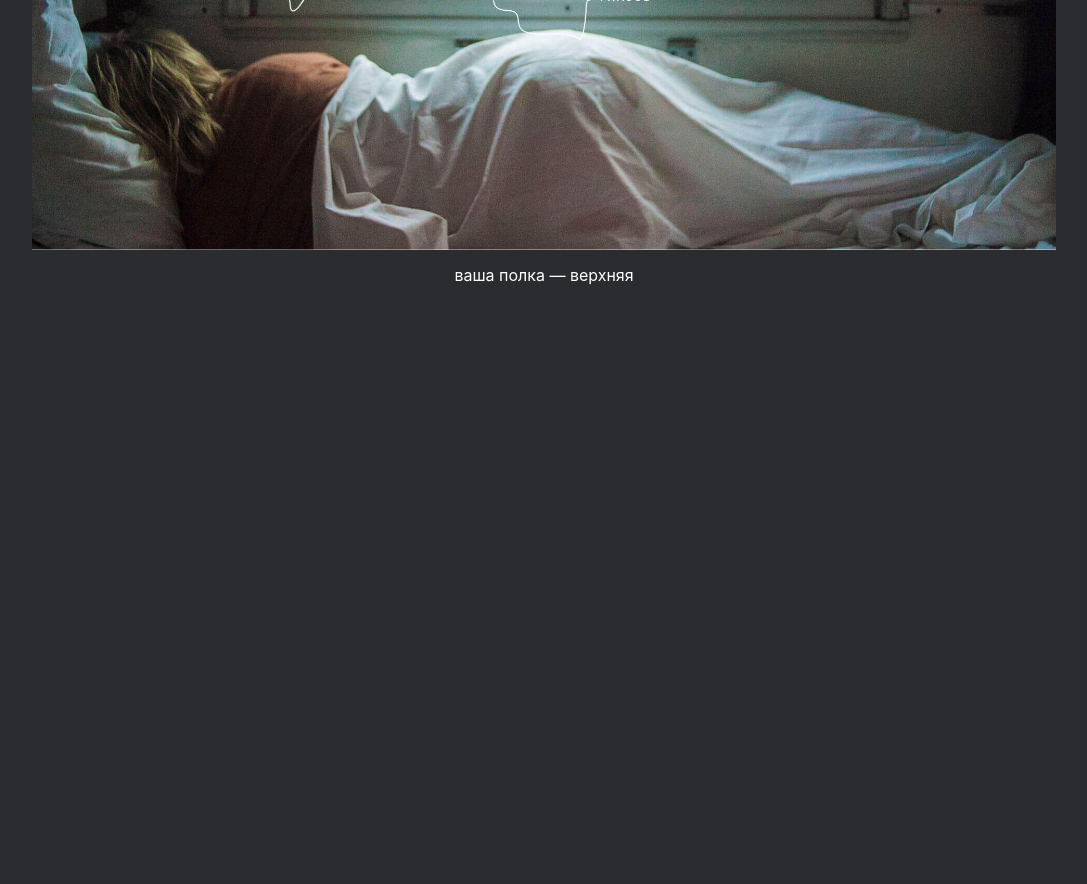
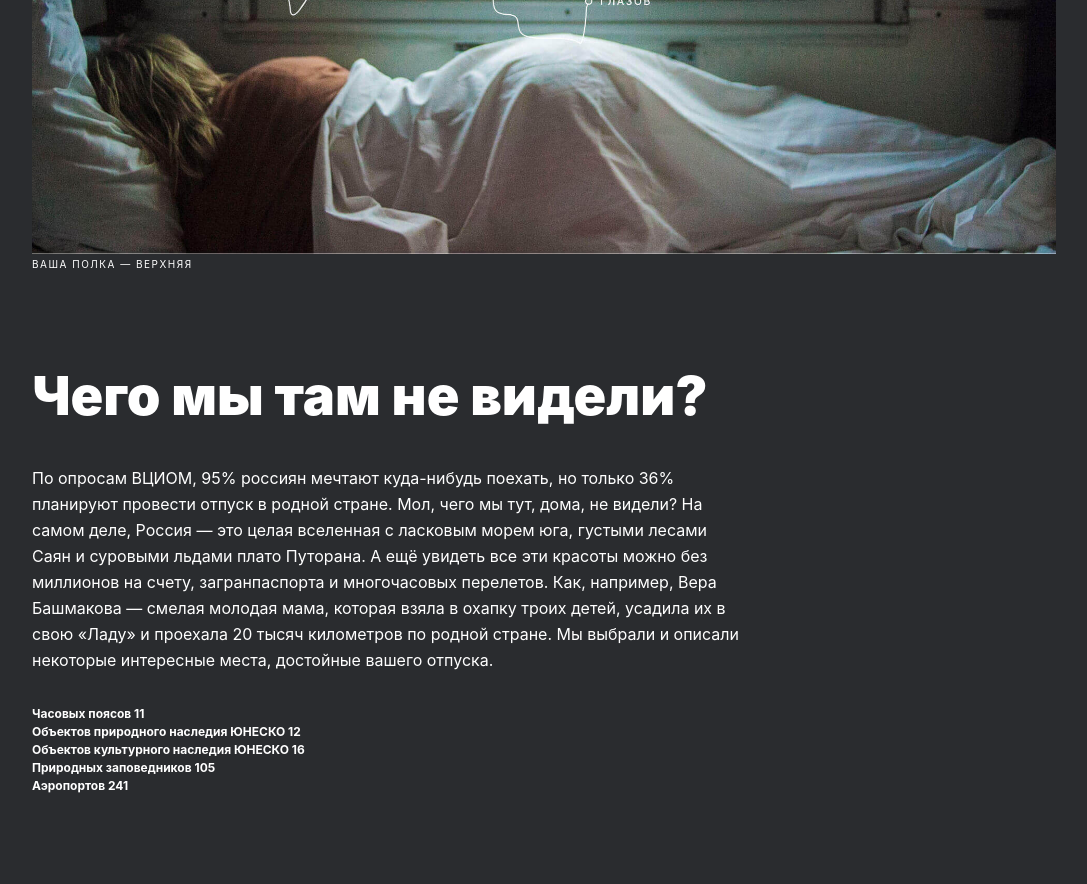
Before and after one commit to skizii/russian-travel, a plain HTML site: page index.html in a window 1280 px wide. Shown: the part 933-1817 px from the top of the page, without its empty margins (96-1183 px from the left). Before the commit the page ends 1233 px from the top, so only its background shows below. Drawn offline with Linux system fonts and the light colour scheme; a web font is replaced by a local one.

Commit message:
photo-grid and intro added. also lead improved

```diff
--- a/blocks/header/header.css
+++ b/blocks/header/header.css
@@ -7,6 +7,5 @@
     width: 80%;
     display: flex;
     justify-content: space-between;
-    margin: 0 auto;
-    padding: 28px 0 56px;
+    margin: 28px auto 56px;
 }
--- /dev/null
+++ b/blocks/intro/__article/intro__article.css
@@ -0,0 +1,3 @@
+.intro__article {
+    width: 70%;
+}
--- /dev/null
+++ b/blocks/intro/__list/intro__list.css
@@ -0,0 +1,9 @@
+.intro__list {
+    font-family: Inter;
+    font-style: normal;
+    font-weight: bold;
+    font-size: 12px;
+    line-height: 18px;
+    list-style: none;
+    padding: 0;
+}
--- /dev/null
+++ b/blocks/intro/__text/intro__text.css
@@ -0,0 +1,8 @@
+.intro__text {
+    font-family: Inter;
+    font-style: normal;
+    font-weight: normal;
+    font-size: 16px;
+    line-height: 26px;
+    margin: 0 0 32px;
+}
--- /dev/null
+++ b/blocks/intro/__title/intro__title.css
@@ -0,0 +1,8 @@
+.intro__title {
+    font-family: Inter;
+    font-style: normal;
+    font-weight: 900;
+    font-size: 54px;
+    line-height: 58px;
+    margin: 0 0 40px;
+}
--- /dev/null
+++ b/blocks/intro/intro.css
@@ -0,0 +1,11 @@
+@import url('./__article/intro__article.css');
+@import url('./__title/intro__title.css');
+@import url('./__text/intro__text.css');
+@import url('./__list/intro__list.css');
+@import url('./__list-item/intro__list-item.css');
+
+
+.intro {
+    width: 80%;
+    margin: 0 auto 92px;
+}
--- a/blocks/lead/__caption/lead__caption.css
+++ b/blocks/lead/__caption/lead__caption.css
@@ -0,0 +1,9 @@
+.lead__caption {
+font-family: Inter;
+font-weight: normal;
+font-size: 10px;
+line-height: 1.4px;
+letter-spacing: 0.15em;
+text-transform: uppercase;
+align-self: flex-start;
+}
--- a/blocks/lead/__subtitle/lead__subtitle.css
+++ b/blocks/lead/__subtitle/lead__subtitle.css
@@ -5,4 +5,5 @@
     line-height: 1.2;
     text-align: center;
     width: 640px;
+    margin: 0 auto 64px;
 }
--- a/blocks/lead/lead.css
+++ b/blocks/lead/lead.css
@@ -9,5 +9,5 @@
     justify-content: center;
     align-items: center;
     width: 80%;
-    margin: 0 auto;
+    margin: 0 auto 92px;
 }
--- a/blocks/page/page.css
+++ b/blocks/page/page.css
@@ -1,5 +1,6 @@
 .page {
     min-width: 1280px;
+    max-width: 1600px;
     margin: 0 auto;
     font-family: 'Inter', Arial, sans-serif;
     color: #FFF;
--- a/index.html
+++ b/index.html
@@ -29,6 +29,33 @@
             <img src="./images/lead-polka.jpg" alt="Маршрут от Пскова до Улан-Уде на фоне полки в плацкарте" class="lead__image">
             <p class="lead__caption">ваша полка — верхняя</p>
         </section>
+        <section class="intro">
+            <article class="intro__article">
+                <h2 class="intro__title">Чего мы там не видели?</h2>
+                <p class="intro__text">По опросам ВЦИОМ, 95% россиян мечтают куда-нибудь поехать, но только 36% планируют провести отпуск в родной стране. Мол, чего мы тут, дома, не видели? На самом деле, Россия — это целая вселенная с ласковым морем юга, густыми лесами Саян и суровыми льдами плато Путорана. А ещё увидеть все эти красоты можно без миллионов на счету, загранпаспорта и многочасовых перелетов. Как, например, Вера Башмакова — смелая молодая мама, которая взяла в охапку троих детей, усадила их в свою «Ладу» и проехала 20 тысяч километров по родной стране. Мы выбрали и описали некоторые интересные места, достойные вашего отпуска.</p>
+                <ul class="intro__list">
+                    <li class="intro__list-item">Часовых поясов 11</li>
+                    <li class="intro__list-item">Объектов природного наследия ЮНЕСКО 12</li>
+                    <li class="intro__list-item">Объектов культурного наследия ЮНЕСКО 16</li>
+                    <li class="intro__list-item">Природных заповедников 105</li>
+                    <li class="intro__list-item">Аэропортов 241</li>
+                </ul>
+            </article>
+        </section>
+        <section class="photo-grid">
+            <img src="./images/photo-grid-train.jpg" alt="окно поезда" class="photo-grid__item">
+            <img src="./images/photo-grid-kamchatka-1.jpg" alt="пейзаж Камчатки" class="photo-grid__item">
+            <img src="./images/photo-grid-tuman.jpg" alt="поле в тумане" class="photo-grid__item">
+            <img src="./images/photo-grid-kamchatka-2.jpg" alt="пейзаж Камчатки" class="photo-grid__item">
+            <img src="./images/photo-grid-arisa.jpg" alt="автомобиль на голубом льду" class="photo-grid__item">
+            <img src="./images/photo-grid-atharva-tulsi.jpg" alt="горы" class="photo-grid__item">
+            <img src="./images/photo-grid-baikal-2.jpg" alt="пейзаж Байкала" class="photo-grid__item">
+            <img src="./images/photo-grid-baikal.jpg" alt="пейзаж Байкала" class="photo-grid__item">
+            <img src="./images/photo-grid-elbrus.jpg" alt="Эльбрус" class="photo-grid__item">
+            <img src="./images/photo-grid-ergaki.jpg" alt="горы в тумане" class="photo-grid__item">
+            <img src="./images/photo-grid-sochi.jpg" alt="лес в тумане" class="photo-grid__item">
+            <img src="./images/photo-grid-kondratiev.jpg" alt="знак пешеходного перехода на фоне волнорезов" class="photo-grid__item">
+        </section>
     </div>
 </body>
 </html>
--- a/pages/index.css
+++ b/pages/index.css
@@ -4,3 +4,4 @@
 @import url('../blocks/page/page.css');
 @import url('../blocks/header/header.css');
 @import url('../blocks/lead/lead.css');
+@import url('../blocks/intro/intro.css');
```
Also changed, not shown: blocks/intro/__list-item/intro__list-item.css (added), blocks/photo-grid/__item/photo-grid__item.css (added), blocks/photo-grid/photo-grid.css (added).
